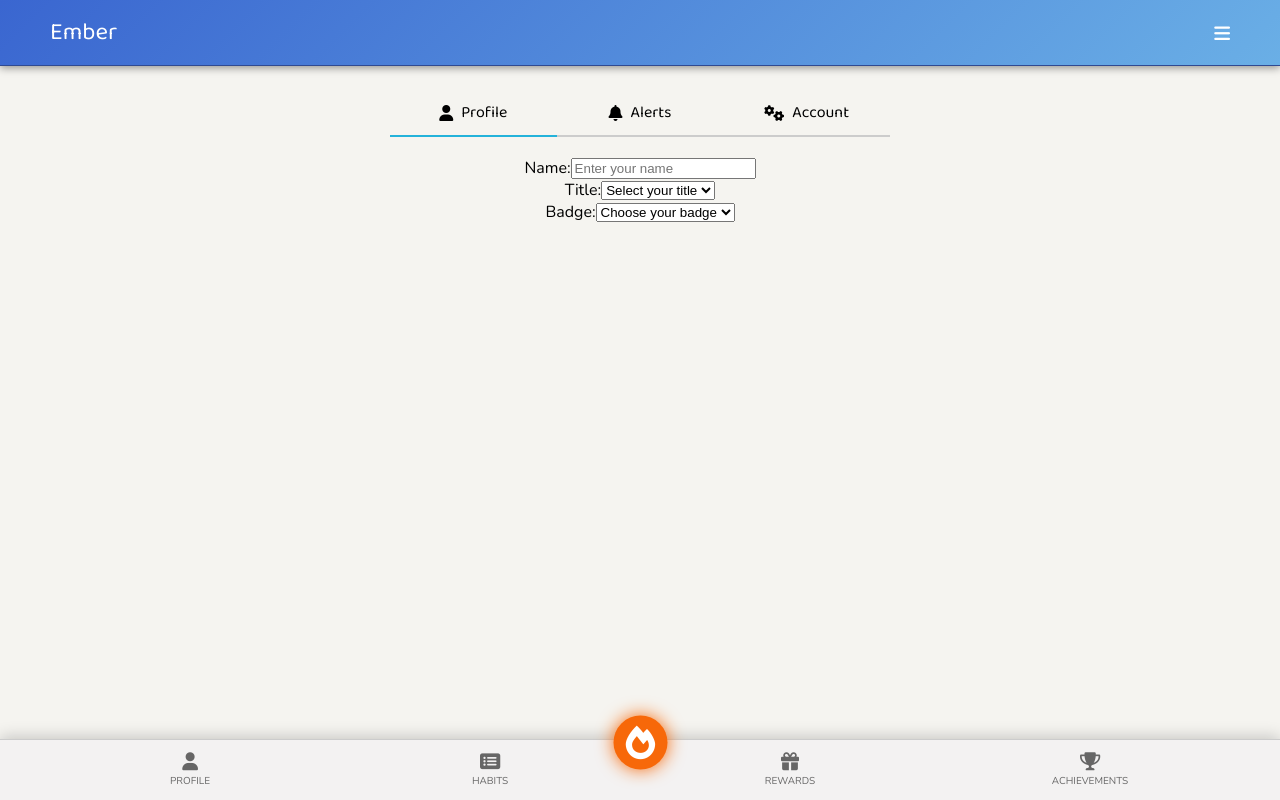
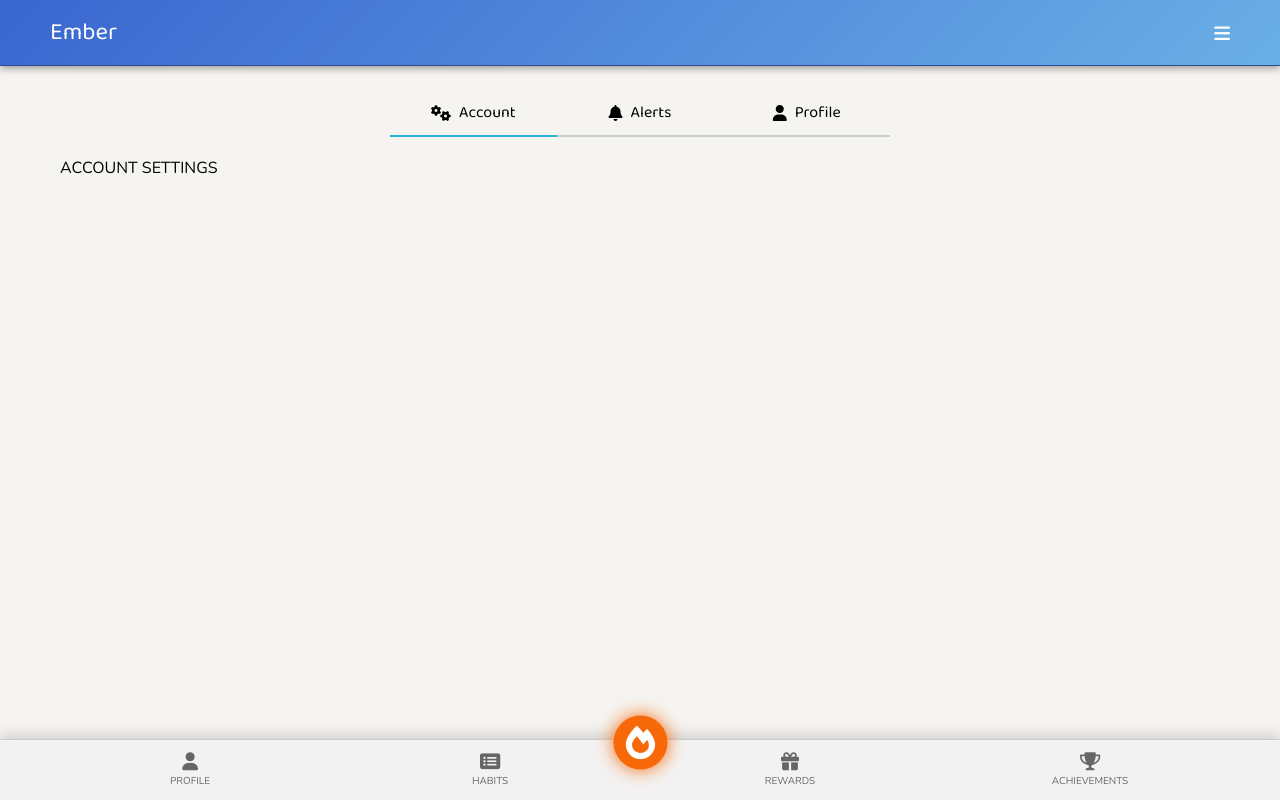
Before and after one commit to joseph-johnson27001/habit-spinner, a Vue app: page /settings in a window 1280 px wide. Built offline with nearby package versions, Linux system fonts and the light colour scheme.

Commit message:
Settings page order and layout

```diff
--- a/src/components/Settings/AccountSettings.vue
+++ b/src/components/Settings/AccountSettings.vue
@@ -1 +1,9 @@
-<template>ACCOUNT SETTINGS</template>
+<template>
+  <div class="account-settings">ACCOUNT SETTINGS</div>
+</template>
+
+<style scoped>
+.account-settings {
+  text-align: left;
+}
+</style>
--- a/src/components/Settings/ProfileSettings.vue
+++ b/src/components/Settings/ProfileSettings.vue
@@ -53,5 +53,8 @@ export default {
 </script>
 
 <style scoped>
-/* Profile-specific styles */
+.profile-section {
+  text-align: left;
+  width: 100%;
+}
 </style>
--- a/src/views/SettingsPage.vue
+++ b/src/views/SettingsPage.vue
@@ -2,11 +2,12 @@
   <div class="settings-page">
     <div class="navigation">
       <button
-        :class="{ active: currentTab === 'profile' }"
-        @click="currentTab = 'profile'"
+        :class="{ active: currentTab === 'account' }"
+        @click="currentTab = 'account'"
       >
-        <i class="fa fa-user"></i> Profile
+        <i class="fa fa-cogs"></i> Account
       </button>
+
       <button
         :class="{ active: currentTab === 'alerts' }"
         @click="currentTab = 'alerts'"
@@ -14,21 +15,21 @@
         <i class="fa fa-bell"></i> Alerts
       </button>
       <button
-        :class="{ active: currentTab === 'account' }"
-        @click="currentTab = 'account'"
+        :class="{ active: currentTab === 'profile' }"
+        @click="currentTab = 'profile'"
       >
-        <i class="fa fa-cogs"></i> Account
+        <i class="fa fa-user"></i> Profile
       </button>
-    </div>
-
-    <ProfileSettings v-if="currentTab === 'profile'" />
-
-    <div v-if="currentTab === 'alerts'" class="alerts-section">
-      <AlertSettings />
     </div>
 
     <div v-if="currentTab === 'account'" class="account-section">
       <AccountSettings />
+    </div>
+    <div v-if="currentTab === 'alerts'" class="alerts-section">
+      <AlertSettings />
+    </div>
+    <div v-if="currentTab === 'profile'">
+      <ProfileSettings />
     </div>
   </div>
 </template>
@@ -47,7 +48,7 @@ export default {
   },
   data() {
     return {
-      currentTab: "profile",
+      currentTab: "account",
     };
   },
 };
```
